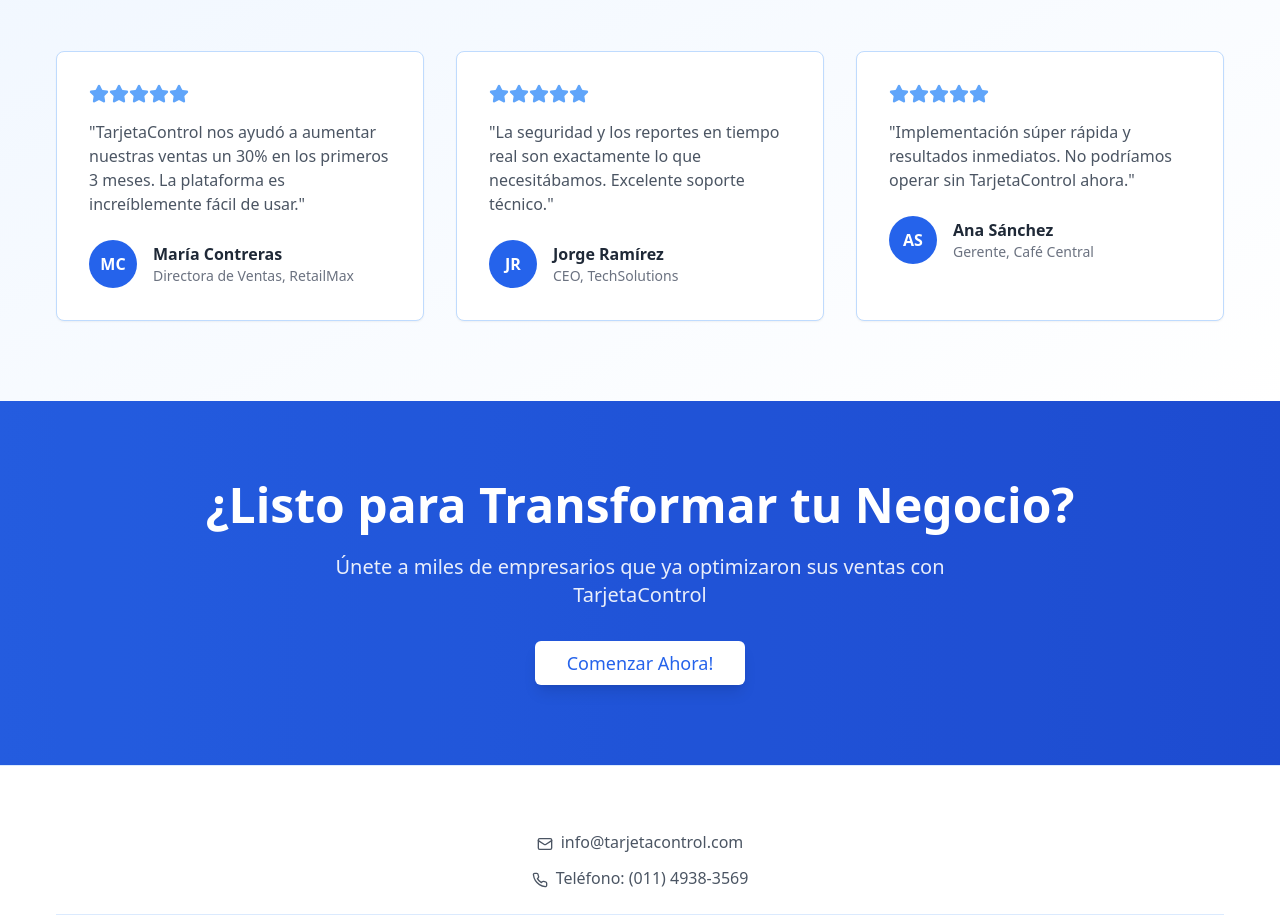
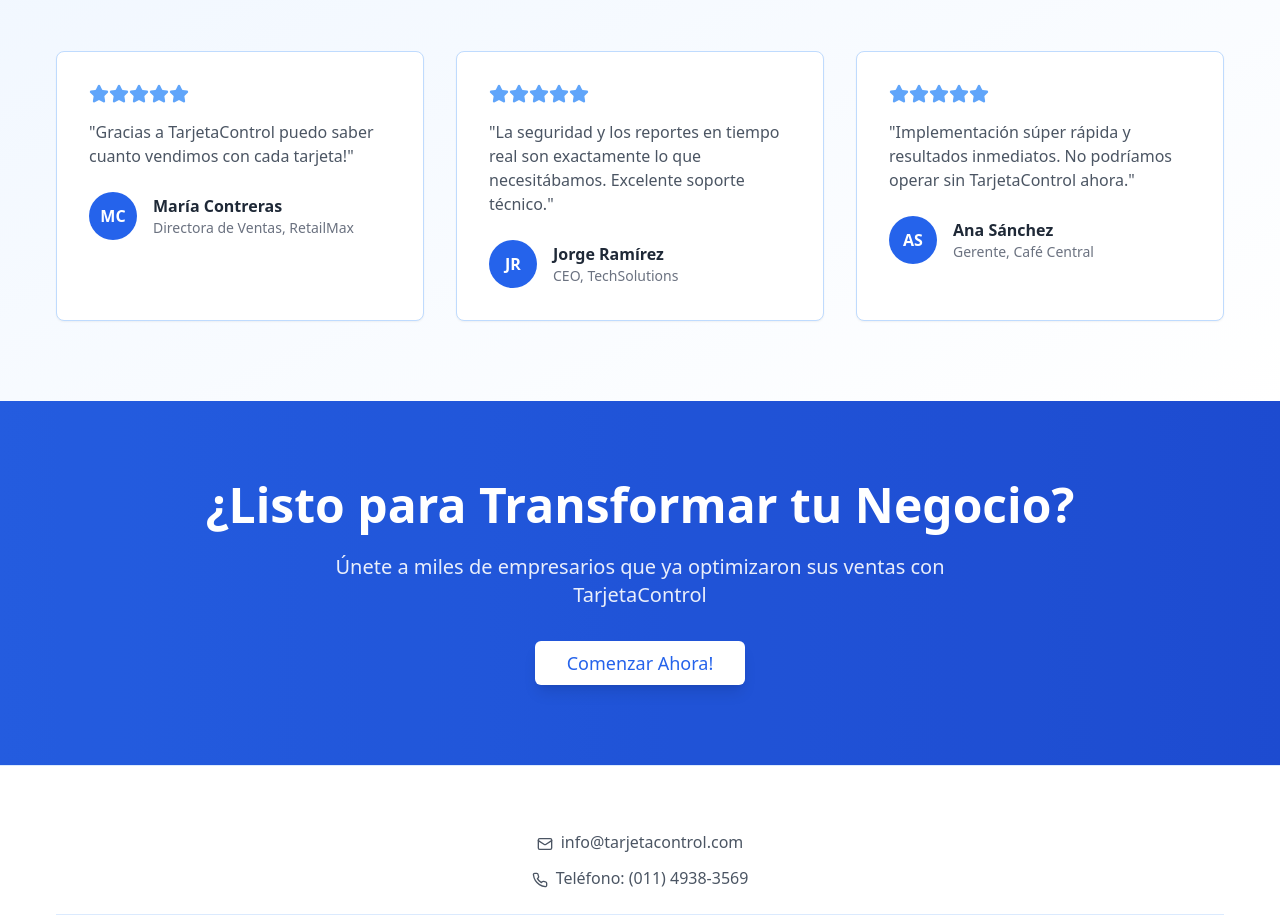
Before and after one commit to nicosaid/tarjeta-control-facil, a React (Vite) app: page / in a window 1280 px wide. Shown: the part 2500-3417 px from the top of the page. Built offline with nearby package versions, Linux system fonts and the light colour scheme.

Commit message:
Fix: Update testimonials
Updated the testimonial from María Contreras.

```diff
--- a/src/pages/Index.tsx
+++ b/src/pages/Index.tsx
@@ -308,7 +308,7 @@ const Index = () => {
                   ))}
                 </div>
                 <p className="text-gray-600 mb-4 sm:mb-6 text-sm sm:text-base">
-                  "TarjetaControl nos ayudó a aumentar nuestras ventas un 30% en los primeros 3 meses. La plataforma es increíblemente fácil de usar."
+                  "Gracias a TarjetaControl puedo saber cuanto vendimos con cada tarjeta!"
                 </p>
                 <div className="flex items-center">
                   <div className="w-10 sm:w-12 h-10 sm:h-12 bg-blue-600 rounded-full flex items-center justify-center mr-3 sm:mr-4">
```
